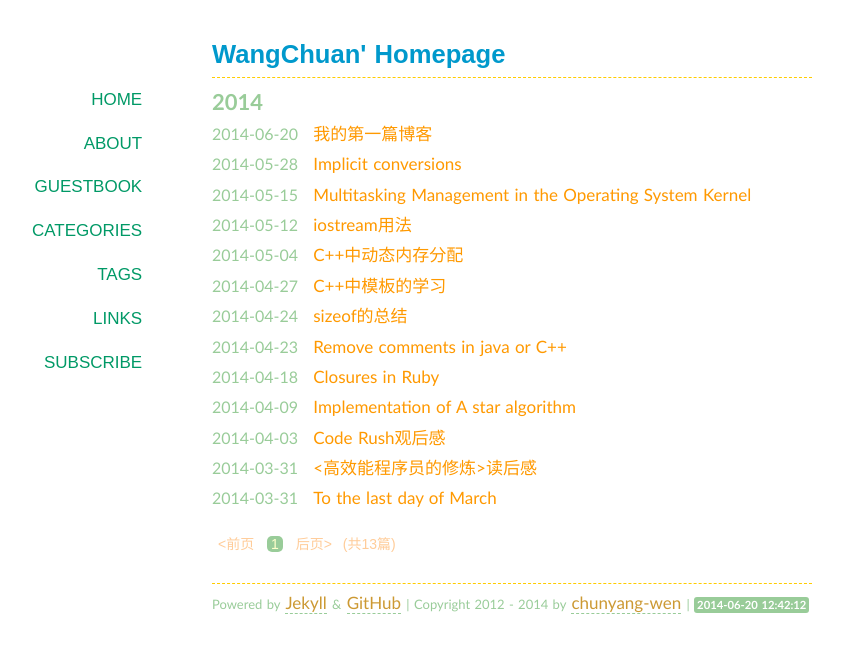
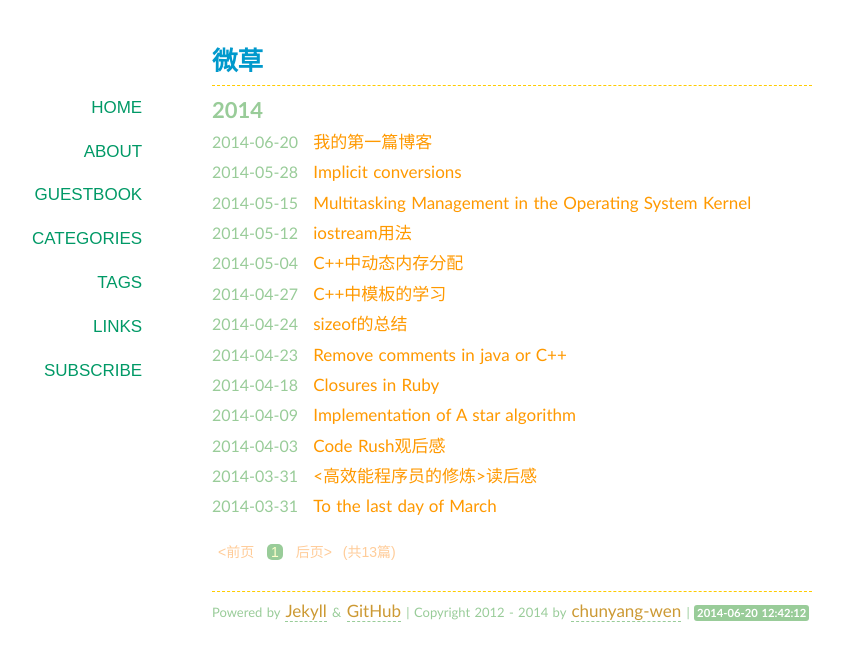
Before and after one commit to shinya816/shinya816.github.com, a Jekyll site: the page built from index.html, in a window 1280 px wide. Shown: the top 661 px of the page, without its empty margins (128-971 px from the left). Built offline with Jekyll 4.4.1, drawn with Linux system fonts in a browser that asks for light colours; some web fonts are replaced; Markdown is read by kramdown in place of the engine named in the settings; the list of posts is cut into pages by our own code; comment, search, counter and statistics services are not loaded.

Commit message:
Update index.html

```diff
--- a/index.html
+++ b/index.html
@@ -1,5 +1,5 @@
 ---
-title: WangChuan' Homepage
+title: 微草
 layout: page
 ---
 
```
